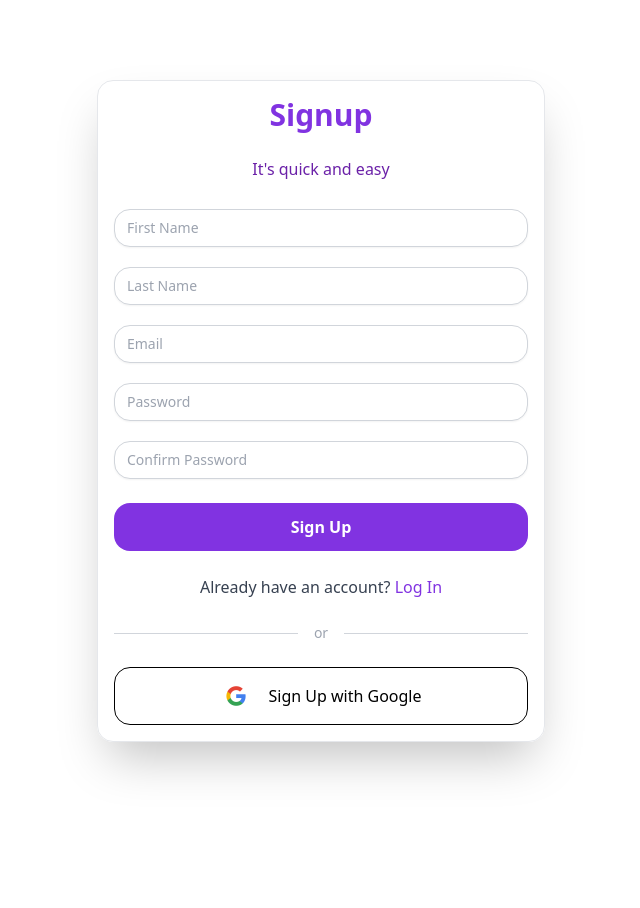
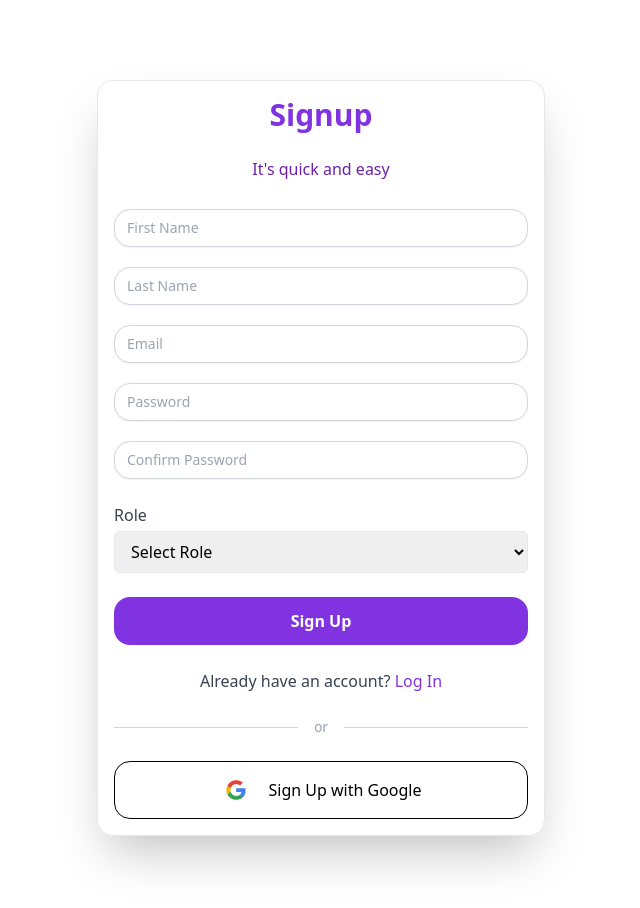
Before and after one commit to tamangkarma/Dern-support, a React (Vite) app: page /signup in a window 1280 px wide. Shown: the top 908 px of the page, without its empty margins (319-959 px from the left). Before the commit the page ends 822 px from the top, so only its background shows below. Built offline with nearby package versions, Linux system fonts and the light colour scheme.

Commit message:
chore: admin panel

```diff
--- /dev/null
+++ b/src/Components/Role/RoleSelection.jsx
@@ -0,0 +1,21 @@
+export const RoleSelection = ({ register, errors }) => {
+  return (
+    <div>
+      <label htmlFor="role" className="block mb-1 font-medium text-gray-700">
+        Role
+      </label>
+      <select
+        id="role"
+        {...register("role", { required: "Role is required" })}
+        className="w-full border rounded-md py-2 px-3"
+      >
+        <option value="">Select Role</option>
+        <option value="CUSTOMER">Customer</option>
+        <option value="ADMIN">Admin</option>
+      </select>
+      {errors.role && (
+        <span className="text-red-500 text-sm">{errors.role.message}</span>
+      )}
+    </div>
+  );
+};
--- a/src/Pages/Signup.jsx
+++ b/src/Pages/Signup.jsx
@@ -4,6 +4,7 @@ import { useForm } from "react-hook-form";
 import { useNavigate } from "react-router";
 import { ToastContainer, toast } from "react-toastify";
 import Google from "../../public/images/Google_Icons-logo.png";
+import { RoleSelection } from "../Components/Role/RoleSelection";
 
 const Signup = () => {
   const navigate = useNavigate();
@@ -21,6 +22,8 @@ const Signup = () => {
   const password = watch("password");
 
   const sendatatoApi = async (data) => {
+    console.log("Submitting signup data:", data);
+
     try {
       const response = await axios.post(
         "http://localhost:3000/user/signup",
@@ -120,6 +123,9 @@ const Signup = () => {
             )}
           </div>
 
+        {/* Choose role selection */}
+          <RoleSelection register={register} errors={errors}/>
+
           <button
             className="bg-primary text-white w-full py-3 rounded-2xl font-semibold hover:bg-purple-900 transition"
             type="submit"
```
